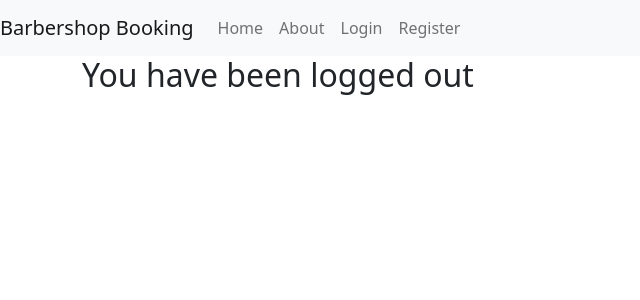
After one commit to BuddyLich/django_practices, a Django app: page /logout/ in a window 1280 px wide. The commit adds this page. Shown: the top 300 px of the page, without its empty margins (0-640 px from the left). Run offline with Django 3.2, Linux system fonts and the light colour scheme; some libraries are stand-ins or nearby versions.

Commit message:
urls, views and simple templates

```diff
--- a/barber_shop_booking_system/barber_shop_booking_system/settings.py
+++ b/barber_shop_booking_system/barber_shop_booking_system/settings.py
@@ -39,6 +39,7 @@ INSTALLED_APPS = [
     'django.contrib.staticfiles',
     'booking',
     'users',
+    'crispy_forms',
 ]
 
 MIDDLEWARE = [
@@ -121,4 +122,9 @@ USE_TZ = True
 
 STATIC_URL = '/static/'
 
+CRISPY_TEMPLATE_PACK = 'bootstrap4'
+
+LOGIN_REDIRECT_URL = 'home'
+LOGIN_URL = 'login'
+
 AUTH_USER_MODEL = 'users.Users'
--- a/barber_shop_booking_system/barber_shop_booking_system/urls.py
+++ b/barber_shop_booking_system/barber_shop_booking_system/urls.py
@@ -14,8 +14,16 @@ Including another URLconf
     2. Add a URL to urlpatterns:  path('blog/', include('blog.urls'))
 """
 from django.contrib import admin
-from django.urls import path
+from django.urls import path, include
+from users import views as user_view
+from django.contrib.auth import views as auth_views
+
 
 urlpatterns = [
     path('admin/', admin.site.urls),
+    path('', include('booking.urls')),
+    path('register/', user_view.register, name='register'),
+    path('profile/', user_view.profile, name='profile'),
+    path('login/', auth_views.LoginView.as_view(template_name='customer/login.html'), name='login'),
+    path('logout/', auth_views.LogoutView.as_view(template_name='customer/logout.html'), name='logout')
 ]
--- a/barber_shop_booking_system/booking/templates/booking/base.html
+++ b/barber_shop_booking_system/booking/templates/booking/base.html
@@ -21,26 +21,26 @@
         <div class="collapse navbar-collapse" id="navbarNav">
             <ul class="navbar-nav">
                 <li class="nav-item active">
-                    <a class="nav-link" href="#">Home</a>
+                    <a class="nav-link" href="{% url 'home' %}">Home</a>
                 </li>
                 <li class="nav-item">
                     <a class="nav-link" href="#">About</a>
                 </li>
             </ul>
-            <ul class="navbar-nav">
+            <ul class="navbar-nav ml-auto">
                 {% if user.is_authenticated %}
                     <li class="nav-item active">
-                        <a class="nav-link" href="#">Profile</a>
+                        <a class="nav-link" href="{% url 'profile' %}">Profile</a>
                     </li>
                     <li class="nav-item active">
-                        <a class="nav-link" href="#">logout</a>
+                        <a class="nav-link" href="{% url 'logout' %}">logout</a>
                     </li>
                 {% else %}
                     <li class="nav-item active">
-                        <a class="nav-link" href="#">Login</a>
+                        <a class="nav-link" href="{% url 'login' %}">Login</a>
                     </li>
                     <li class="nav-item active">
-                        <a class="nav-link" href="#">Register</a>
+                        <a class="nav-link" href="{% url 'register' %}">Register</a>
                     </li>
                 {% endif %}
             </ul>
--- /dev/null
+++ b/barber_shop_booking_system/booking/urls.py
@@ -0,0 +1,7 @@
+from django.urls import path
+from . import views
+
+
+urlpatterns = [
+    path('', views.home, name='home')
+]
--- a/barber_shop_booking_system/booking/views.py
+++ b/barber_shop_booking_system/booking/views.py
@@ -1,3 +1,5 @@
 from django.shortcuts import render
 
-# Create your views here.
+
+def home(request):
+    return render(request, 'booking/home.html')
--- /dev/null
+++ b/barber_shop_booking_system/users/templates/customer/logout.html
@@ -0,0 +1,7 @@
+{% extends "booking/base.html" %}
+{% load crispy_forms_tags %}
+{% block content %}
+    <div class="content-section">
+        <h2>You have been logged out</h2>
+    </div>
+{% endblock %}
```
Also changed, not shown: barber_shop_booking_system/users/templates/customer/login.html (+17 -10 lines), barber_shop_booking_system/users/templates/customer/profile.html (+17 -0 lines), barber_shop_booking_system/users/templates/customer/register.html (+16 -0 lines).
